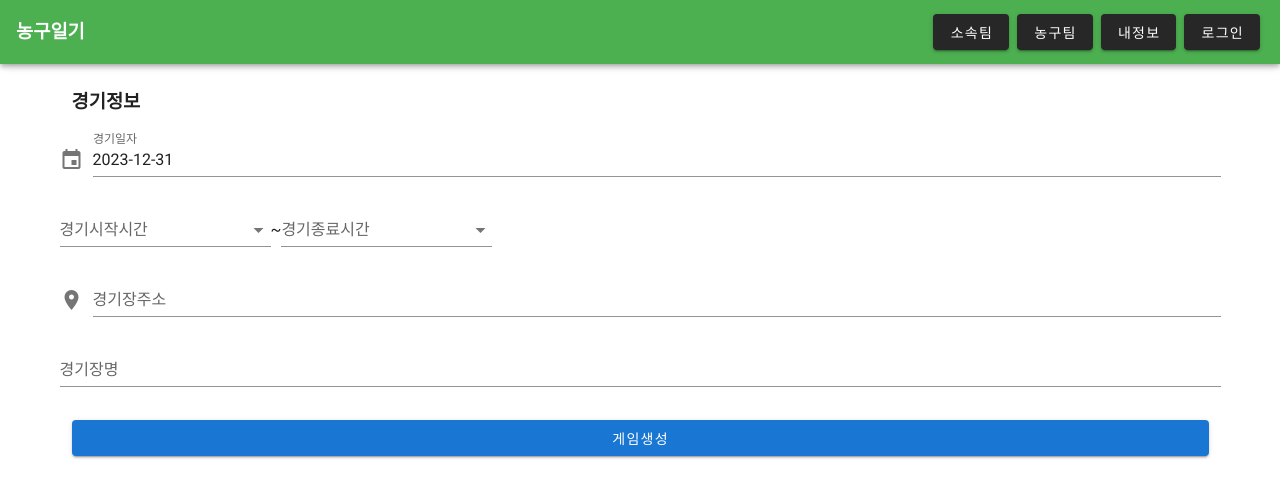
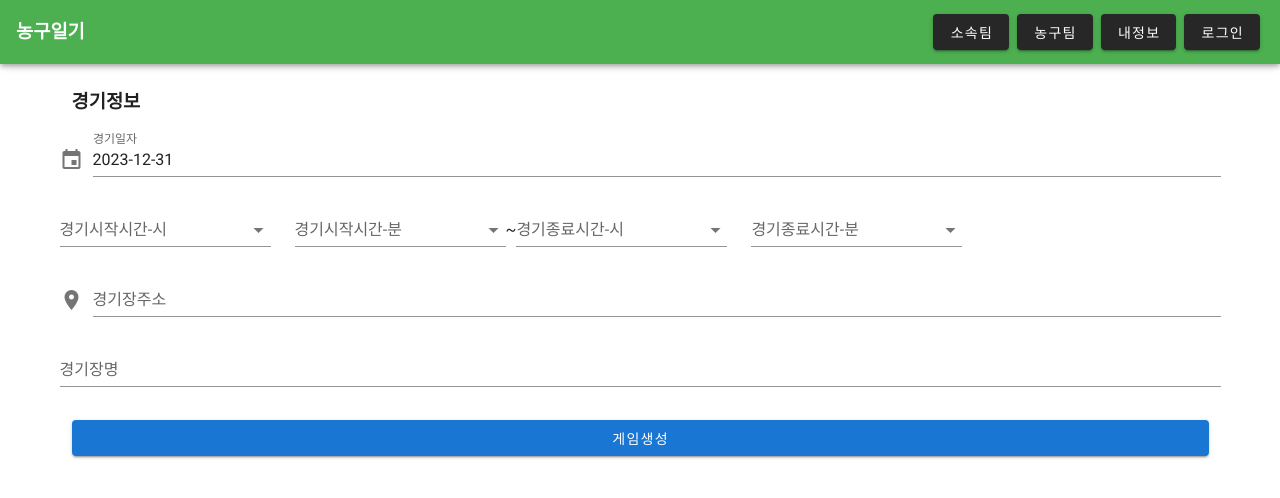
Before and after one commit to Yeo-injun/-basketballDiary-frontend, a Vue app: page /game/creation in a window 1280 px wide. Shown: the top 498 px of the page. Built offline with nearby package versions, Linux system fonts and the light colour scheme; no server answers; what imps-platform-detect would draw is missing.

Commit message:
[Feat] TimeSelectbox 공통컴포넌트를 활용하여 경기시간 및 쿼터시간 selectbox 컴포넌트 대체

```diff
--- a/src/components/selectbox/GameTimeSelect.vue
+++ /dev/null
@@ -1,111 +0,0 @@
-<template>
-	<v-select
-		v-model="selected"
-		:rules="rules"
-		:items="selectOptions"
-		item-text="text"
-		item-value="value"
-		:label="pLabelName"
-		@change="selectValue"
-	/>
-</template>
-
-<script>
-	import DateUtil from '@/common/DateUtil.js';
-	import ValidationUtil from '@/common/util/ValidationUtil';
-
-	const HOUR_TYPE = 'hour';
-	const HOUR_DEDAULT = 24;
-	const HOUR_INTERVAL_DEFAULT = 30;
-
-	const MINUTE_TYPE = 'min';
-	const MINUTE_DEDAULT = 10;
-	const MINUTE_INTERVAL_DEFAULT = 10;
-
-	export default {
-		props: {
-			pUnitType: String,
-			pMaxTime: Number,
-			pInterval: Number,
-			pLabelName: String,
-			pInitVal: String,
-			pRules: Array,
-		},
-		data() {
-			return {
-				selectOptions: this.intlOptions(),
-				selected: this.pInitVal,
-				rules: [(value) => ValidationUtil.input.checkNotEmpty(value)],
-			};
-		},
-		methods: {
-			intlOptions() {
-				const intlTimeInfo = this._getIntlTimeInfo();
-				const options = [];
-
-				const DEFAULT_UNIT = 60;
-				const totalMaxTimes = intlTimeInfo.maxTime * DEFAULT_UNIT;
-				const interval = intlTimeInfo.interval;
-
-				let accumualtedTimes = 0;
-				while (accumualtedTimes <= totalMaxTimes) {
-					options.push(
-						this._genOptionFormat(
-							Math.floor(accumualtedTimes / DEFAULT_UNIT),
-							accumualtedTimes % DEFAULT_UNIT
-						)
-					);
-					accumualtedTimes += interval;
-				}
-				return options;
-			},
-			_getIntlTimeInfo() {
-				if (ValidationUtil.isNull(this.pUnitType)) {
-					return {
-						unitType: HOUR_TYPE,
-						maxTime: HOUR_DEDAULT,
-						interval: HOUR_INTERVAL_DEFAULT,
-					};
-				}
-
-				switch (this.pUnitType) {
-					case HOUR_TYPE:
-						return {
-							unitType: HOUR_TYPE,
-							maxTime: this.pMaxTime || HOUR_DEDAULT,
-							interval: this.pInterval || HOUR_INTERVAL_DEFAULT,
-						};
-					case MINUTE_TYPE:
-						return {
-							unitType: MINUTE_TYPE,
-							maxTime: this.pMaxTime || MINUTE_DEDAULT,
-							interval: this.pInterval || MINUTE_INTERVAL_DEFAULT,
-						};
-				}
-			},
-			_genOptionFormat(parentTimes, childTimes) {
-				const times =
-					String(parentTimes).padStart(2, '0') +
-					String(childTimes).padStart(2, '0');
-
-				let result = {};
-				result.text = DateUtil.Format.toTime(times);
-				result.value = result.text.replace(':', '');
-				return result;
-			},
-			getFirstOptionValue(intervalMinutes) {
-				return this.getOptions(intervalMinutes)[0].value;
-			},
-			getLastOptionValue(intervalMinutes) {
-				const options = this.getOptions(intervalMinutes);
-				const lastIndex = options.length - 1;
-				return options[lastIndex].value;
-			},
-			selectValue() {
-				this.$emit('select-value', this.selected);
-			},
-		},
-	};
-</script>
-
-<style lang="scss" scoped></style>
--- a/src/components/selectbox/game/GameTimeSelectbox.vue
+++ b/src/components/selectbox/game/GameTimeSelectbox.vue
@@ -1,16 +1,16 @@
 <template>
 	<v-row>
 		<v-col>
-			<MinuteSelectbox pLabelName="경기시간-분"
-				pUnitType="min"
-				:pInitVal="this.minute"
+			<HourSelectbox :pLabelName="this.hourLabelName"
+				pUnitType="hour"
+				:pInitVal="this.hour"
 				@select-value="selectValue"
 			/>
 		</v-col>
 		<v-col>
-			<SecondSelectbox pLabelName="경기시간-초"
-				pUnitType="sec"
-				:pInitVal="this.second"
+			<MinuteSelectbox :pLabelName="this.minuteLabelName"
+				pUnitType="min"
+				:pInitVal="this.minute"
 				@select-value="selectValue"
 			/>
 		</v-col>
@@ -19,32 +19,36 @@
 
 <script>
 	import MinuteSelectbox from '@/components/selectbox/TimeSelectbox.vue';
-	import SecondSelectbox from '@/components/selectbox/TimeSelectbox.vue';
+	import HourSelectbox from '@/components/selectbox/TimeSelectbox.vue';
 
 	import ValidationUtil from '@/common/util/ValidationUtil.js';
 
 	export default {
 		components : {
 			MinuteSelectbox	,
-			SecondSelectbox	,
+			HourSelectbox	,
 		},
 		props: {
-			pInitVal: String,
+			pInitVal	: String,
+			pLabelName 	: String,
 		},
 		data() {
-			const validInitVal = ValidationUtil.isNotNull( this.pInitVal ) && this.pInitVal.length == 4;
+			const labelNamePrefix 	= ValidationUtil.isNotNull( this.pLabelName ) ? this.pLabelName : '경기시간';
+			const validInitVal 		= ValidationUtil.isNotNull( this.pInitVal ) && this.pInitVal.length == 4;
 			return {
-				minute : validInitVal ? this.pInitVal.substr( 0, 2 ) : '0',
-				second : validInitVal ? this.pInitVal.substr( 2, 4 ) : '0',
+				hourLabelName 	: `${labelNamePrefix}-시`,
+				minuteLabelName : `${labelNamePrefix}-분`,
+				hour 	: validInitVal ? this.pInitVal.substring( 2, 4 ) : '0',
+				minute 	: validInitVal ? this.pInitVal.substring( 0, 2 ) : '0',
 			};
 		},
 		methods: {
 			selectValue( data ) {
 				switch( data.unitType ) {
-				case 'min' : this.minute = String( data.value ).padStart(2, '0'); break;
-				case 'sec' : this.second = String( data.value ).padStart(2, '0'); break;
+				case 'hour' : this.hour 	= String( data.value ).padStart(2, '0'); break;
+				case 'min' 	: this.minute 	= String( data.value ).padStart(2, '0'); break;
 				}
-				this.$emit('select-value', this.minute + this.second );
+				this.$emit('select-value', this.hour + this.minute );
 			},
 		},
 	};
--- /dev/null
+++ b/src/components/selectbox/game/QuarterTimeSelectbox.vue
@@ -0,0 +1,53 @@
+<template>
+	<v-row>
+		<v-col>
+			<MinuteSelectbox pLabelName="쿼터시간-분"
+				pUnitType="min"
+				:pInitVal="this.minute"
+				@select-value="selectValue"
+			/>
+		</v-col>
+		<v-col>
+			<SecondSelectbox pLabelName="쿼터시간-초"
+				pUnitType="sec"
+				:pInitVal="this.second"
+				@select-value="selectValue"
+			/>
+		</v-col>
+	</v-row>
+</template>
+
+<script>
+	import MinuteSelectbox from '@/components/selectbox/TimeSelectbox.vue';
+	import SecondSelectbox from '@/components/selectbox/TimeSelectbox.vue';
+
+	import ValidationUtil from '@/common/util/ValidationUtil.js';
+
+	export default {
+		components : {
+			MinuteSelectbox	,
+			SecondSelectbox	,
+		},
+		props: {
+			pInitVal: String,
+		},
+		data() {
+			const validInitVal = ValidationUtil.isNotNull( this.pInitVal ) && this.pInitVal.length == 4;
+			return {
+				minute : validInitVal ? this.pInitVal.substring( 0, 2 ) : '0',
+				second : validInitVal ? this.pInitVal.substring( 2, 4 ) : '0',
+			};
+		},
+		methods: {
+			selectValue( data ) {
+				switch( data.unitType ) {
+				case 'min' : this.minute = String( data.value ).padStart(2, '0'); break;
+				case 'sec' : this.second = String( data.value ).padStart(2, '0'); break;
+				}
+				this.$emit('select-value', this.minute + this.second );
+			},
+		},
+	};
+</script>
+
+<style lang="scss" scoped></style>
--- a/src/views/game/creation/GameCreationPage.vue
+++ b/src/views/game/creation/GameCreationPage.vue
@@ -22,7 +22,7 @@
 						@select-value="setGameStartTime"
 					/>
 				</td>
-				<td>~</td>
+				<td> ~ </td>
 				<td>
 					<GameEndTimeSelectbox
 						p-label-name="경기종료시간"
@@ -63,8 +63,8 @@
 	import MainTitle from '@/components/title/FrameTabMainTitle.vue';
 	import GameDatePickerInput from '@/components/input/DatePickerInput.vue';
 
-	import GameStartTimeSelectbox from '@/components/selectbox/GameTimeSelect.vue';
-	import GameEndTimeSelectbox from '@/components/selectbox/GameTimeSelect.vue';
+	import GameStartTimeSelectbox from '@/components/selectbox/game/GameTimeSelectbox.vue';
+	import GameEndTimeSelectbox from '@/components/selectbox/game/GameTimeSelectbox.vue';
 
 	import GamePlaceAddressInput from '@/components/input/AddressInput.vue';
 	import GamePlaceNameInput from '@/components/input/FrameTextFieldInput.vue';
--- a/src/views/game/quarterRecordInputBoard/components/GameQuarterInfoComp.vue
+++ b/src/views/game/quarterRecordInputBoard/components/GameQuarterInfoComp.vue
@@ -2,10 +2,7 @@
 	<v-container>
 		<h4>경기일자 : {{ this.gameYmd }}</h4>
 		<h4>경기시간 : {{ this.gameStartTime }} ~{{ this.gameEndTime }}</h4>
-		<GameTimeSelect
-			pLabelName="쿼터시간"
-			pUnitType="min"
-			:pMaxTime="10"
+		<QuarterTimeSelectbox
 			:pInitVal="this.quarterTime"
 			@select-value="selectQuarterTime"
 		/>
@@ -22,7 +19,7 @@
 </template>
 
 <script>
-	import GameTimeSelect from '@/components/selectbox/GameTimeSelect.vue';
+	import QuarterTimeSelectbox from '@/components/selectbox/game/QuarterTimeSelectbox.vue';
 	import GameQuarterInfoFrame from '@/components/game/quarter/GameQuarterInfoFrame.vue';
 
 	import ValidationUtil from '@/common/util/ValidationUtil';
@@ -30,7 +27,7 @@
 
 	export default {
 		components: {
-			GameTimeSelect,
+			QuarterTimeSelectbox,
 			GameQuarterInfoFrame,
 		},
 		props: {
@@ -61,6 +58,7 @@
 				return this.pGameQuarterRecords.quarterTime;
 			},
 			selectQuarterTime(val) {
+				console.log( val );
 				this.quarterTime = val;
 				this.$emit('select-quarter-time', val);
 			},
```
